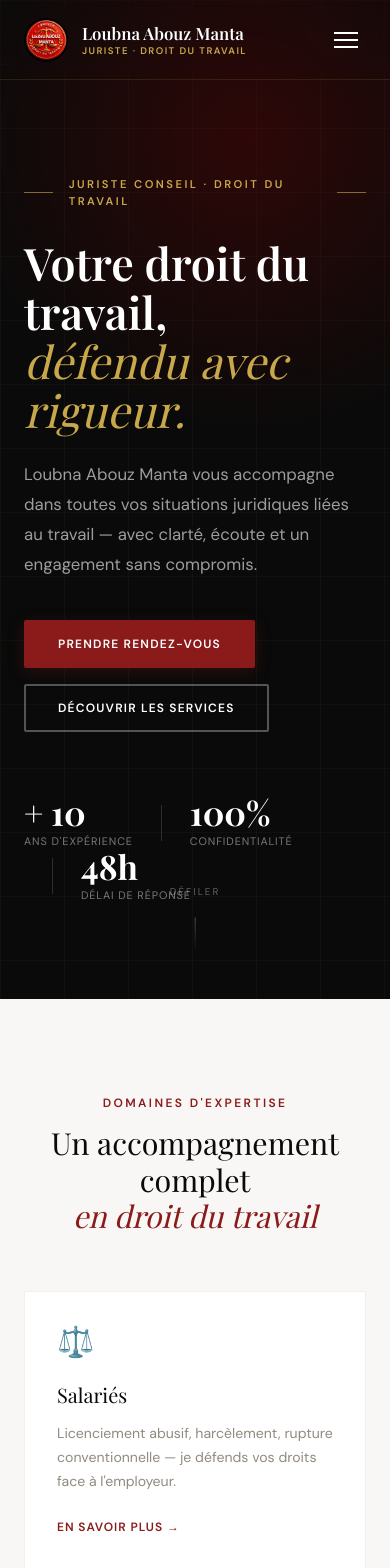
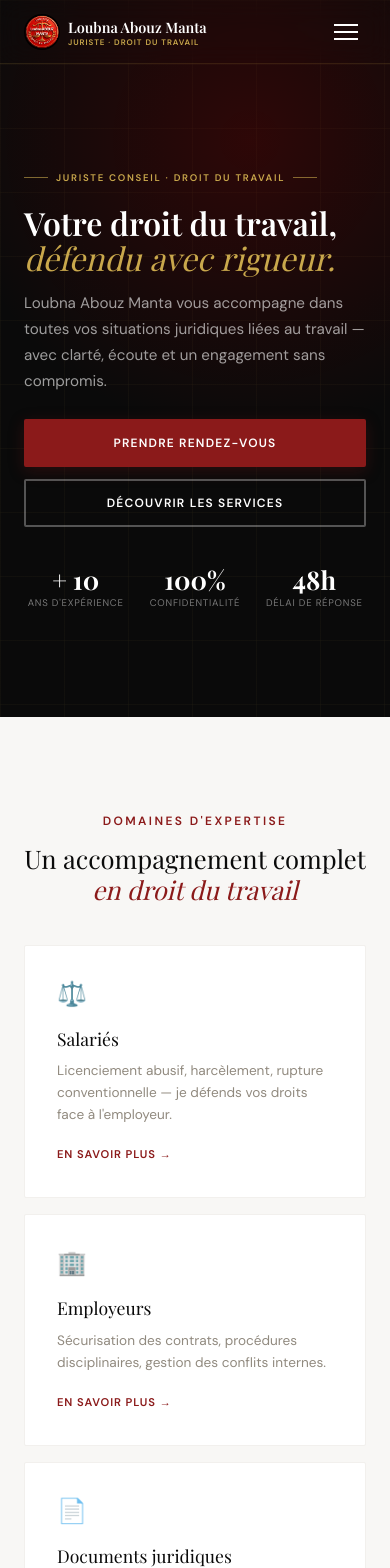
Before and after one commit to Shahil-AppDev/Loubna, a Next.js app: page /Loubna/ in a window 390 px wide. Shown: the top 1568 px of the page. Built offline with nearby package versions, Linux system fonts and the light colour scheme.

Commit message:
feat: complete mobile-first responsive optimization and navigation menu

```diff
--- a/src/app/globals.css
+++ b/src/app/globals.css
@@ -4,7 +4,13 @@
 
 /* ─── CSS Variables ─────────────────────────────────────── */
 :root {
-  --nav-h: 80px;
+  --nav-h: 64px;
+}
+
+@media (min-width: 768px) {
+  :root {
+    --nav-h: 80px;
+  }
 }
 
 /* ─── Base Styles ────────────────────────────────────────── */
--- a/src/app/page.tsx
+++ b/src/app/page.tsx
@@ -18,7 +18,7 @@ export default function HomePage() {
       {/* HERO */}
       {/* ═══════════════════════════════════════════════════ */}
       <section
-        className="relative min-h-screen flex items-center overflow-hidden bg-encre-950"
+        className="relative min-h-[85vh] md:min-h-screen flex items-center overflow-hidden bg-encre-950"
         style={{ paddingTop: "var(--nav-h)" }}
       >
         {/* Grid background */}
@@ -36,18 +36,18 @@ export default function HomePage() {
           style={{ background: "radial-gradient(circle, rgba(139,0,0,.28) 0%, transparent 70%)" }}
         />
 
-        <div className="container-main relative z-10 py-24">
+        <div className="container-main relative z-10 py-12 md:py-24">
           {/* Badge */}
-          <div className="flex items-center gap-4 mb-7">
-            <span className="block w-8 h-px bg-or-500 opacity-60" />
-            <span className="text-[0.7rem] font-bold tracking-[0.22em] uppercase text-or-500">
+          <div className="flex items-center gap-2 md:gap-4 mb-5 md:mb-7">
+            <span className="block w-6 md:w-8 h-px bg-or-500 opacity-60" />
+            <span className="text-[0.6rem] md:text-[0.7rem] font-bold tracking-[0.18em] md:tracking-[0.22em] uppercase text-or-500">
               Juriste conseil · Droit du travail
             </span>
-            <span className="block w-8 h-px bg-or-500 opacity-60" />
+            <span className="block w-6 md:w-8 h-px bg-or-500 opacity-60" />
           </div>
 
           {/* H1 */}
-          <h1 className="font-serif text-[clamp(2.8rem,5.5vw,4.6rem)] font-semibold text-white leading-[1.1] mb-6 max-w-3xl">
+          <h1 className="font-serif text-[clamp(2rem,7vw,4.6rem)] font-semibold text-white leading-[1.1] mb-4 md:mb-6 max-w-3xl">
             Votre droit du travail,
             <br />
             <em className="font-light text-or-500 not-italic" style={{ fontStyle: "italic" }}>
@@ -55,38 +55,38 @@ export default function HomePage() {
             </em>
           </h1>
 
-          <p className="text-[1.05rem] text-white/60 max-w-[540px] leading-[1.8] mb-10">
+          <p className="text-[0.95rem] md:text-[1.05rem] text-white/60 max-w-[540px] leading-[1.7] md:leading-[1.8] mb-6 md:mb-10">
             Loubna Abouz Manta vous accompagne dans toutes vos situations
             juridiques liées au travail — avec clarté, écoute et un engagement
             sans compromis.
           </p>
 
           {/* CTAs */}
-          <div className="flex flex-wrap gap-4 mb-16">
-            <Link href="/contact" className="btn btn-primary">
+          <div className="flex flex-col sm:flex-row flex-wrap gap-3 md:gap-4 mb-10 md:mb-16">
+            <Link href="/contact" className="btn btn-primary text-center justify-center">
               Prendre rendez-vous
             </Link>
-            <Link href="/services" className="btn btn-ghost">
+            <Link href="/services" className="btn btn-ghost text-center justify-center">
               Découvrir les services
             </Link>
           </div>
 
           {/* Stats */}
-          <div className="flex flex-wrap items-center gap-0">
+          <div className="grid grid-cols-3 gap-4 md:flex md:flex-wrap md:items-center md:gap-0">
             {[
               { num: "+ 10", label: "ans d'expérience" },
               { num: "100%", label: "confidentialité" },
               { num: "48h", label: "délai de réponse" },
             ].map((stat, i) => (
-              <div key={i} className="flex items-center">
+              <div key={i} className="flex items-center justify-center md:justify-start">
                 {i > 0 && (
-                  <div className="w-px h-9 bg-white/15 mx-7" />
+                  <div className="hidden md:block w-px h-9 bg-white/15 mx-7" />
                 )}
-                <div>
-                  <div className="font-serif text-[2.1rem] font-bold text-white leading-none">
+                <div className="text-center md:text-left">
+                  <div className="font-serif text-[1.6rem] md:text-[2.1rem] font-bold text-white leading-none">
                     {stat.num}
                   </div>
-                  <div className="text-[0.68rem] text-white/45 tracking-[0.08em] uppercase mt-1">
+                  <div className="text-[0.6rem] md:text-[0.68rem] text-white/45 tracking-[0.08em] uppercase mt-1">
                     {stat.label}
                   </div>
                 </div>
@@ -96,7 +96,7 @@ export default function HomePage() {
         </div>
 
         {/* Scroll indicator */}
-        <div className="absolute bottom-10 left-1/2 -translate-x-1/2 flex flex-col items-center gap-3 z-10">
+        <div className="hidden md:flex absolute bottom-10 left-1/2 -translate-x-1/2 flex-col items-center gap-3 z-10">
           <span className="text-[0.62rem] tracking-[0.2em] uppercase text-white/35">Défiler</span>
           <div
             className="w-px h-12 animate-scroll-pulse"
@@ -110,9 +110,9 @@ export default function HomePage() {
       {/* ═══════════════════════════════════════════════════ */}
       <section className="section-pad bg-encre-50">
         <div className="container-main">
-          <div className="text-center mb-14">
+          <div className="text-center mb-10 md:mb-14">
             <span className="section-label">Domaines d'expertise</span>
-            <h2 className="font-serif text-[clamp(1.9rem,3.5vw,2.8rem)] text-encre-950 leading-[1.2]">
+            <h2 className="font-serif text-[clamp(1.6rem,5vw,2.8rem)] text-encre-950 leading-[1.2]">
               Un accompagnement complet
               <br />
               <em className="text-rouge-800 font-light not-italic" style={{ fontStyle: "italic" }}>
@@ -120,7 +120,7 @@ export default function HomePage() {
               </em>
             </h2>
           </div>
-          <div className="grid grid-cols-1 sm:grid-cols-2 lg:grid-cols-4 gap-5">
+          <div className="grid grid-cols-1 sm:grid-cols-2 lg:grid-cols-4 gap-4 md:gap-5">
             {[
               { icon: "⚖️", title: "Salariés", desc: "Licenciement abusif, harcèlement, rupture conventionnelle — je défends vos droits face à l'employeur." },
               { icon: "🏢", title: "Employeurs", desc: "Sécurisation des contrats, procédures disciplinaires, gestion des conflits internes." },
@@ -128,10 +128,10 @@ export default function HomePage() {
               { icon: "🛡️", title: "Prévention & conseil", desc: "Anticiper les risques, sécuriser vos pratiques RH et prévenir les litiges." },
             ].map((card, i) => (
               <Link href="/services" key={i} className="expertise-card group block">
-                <span className="text-3xl mb-5 block">{card.icon}</span>
-                <h3 className="font-serif text-[1.25rem] text-encre-950 mb-3">{card.title}</h3>
-                <p className="text-[0.88rem] text-encre-500 leading-[1.7] mb-5">{card.desc}</p>
-                <span className="text-[0.75rem] font-bold tracking-[0.08em] uppercase text-rouge-800 group-hover:tracking-[0.12em] transition-all">
+                <span className="text-2xl md:text-3xl mb-4 md:mb-5 block">{card.icon}</span>
+                <h3 className="font-serif text-[1.1rem] md:text-[1.25rem] text-encre-950 mb-2 md:mb-3">{card.title}</h3>
+                <p className="text-[0.85rem] md:text-[0.88rem] text-encre-500 leading-[1.6] md:leading-[1.7] mb-4 md:mb-5">{card.desc}</p>
+                <span className="text-[0.7rem] md:text-[0.75rem] font-bold tracking-[0.08em] uppercase text-rouge-800 group-hover:tracking-[0.12em] transition-all">
                   En savoir plus →
                 </span>
               </Link>
@@ -145,17 +145,17 @@ export default function HomePage() {
       {/* ═══════════════════════════════════════════════════ */}
       <section className="section-pad bg-encre-900">
         <div className="container-main">
-          <div className="grid grid-cols-1 lg:grid-cols-2 gap-20 items-start">
+          <div className="grid grid-cols-1 lg:grid-cols-2 gap-10 md:gap-16 lg:gap-20 items-start">
             <div>
               <span className="section-label-gold">Pourquoi me faire confiance</span>
-              <h2 className="font-serif text-[clamp(1.9rem,3.5vw,2.8rem)] text-white leading-[1.2] mb-6">
+              <h2 className="font-serif text-[clamp(1.6rem,5vw,2.8rem)] text-white leading-[1.2] mb-4 md:mb-6">
                 Une expertise juridique
                 <br />
                 <em className="text-or-500 font-light" style={{ fontStyle: "italic" }}>
                   à votre service
                 </em>
               </h2>
-              <p className="text-white/55 text-[0.95rem] leading-[1.85] mb-9">
+              <p className="text-white/55 text-[0.9rem] md:text-[0.95rem] leading-[1.75] md:leading-[1.85] mb-6 md:mb-9">
                 En droit du travail, chaque situation est unique. Ma mission est de vous apporter
                 une réponse juridique précise, claire et adaptée à votre contexte — que vous soyez
                 salarié en difficulté ou employeur face à un litige.
@@ -172,13 +172,13 @@ export default function HomePage() {
                 ["04", "Réactivité garantie", "Réponse sous 48h ouvrées. Parce qu'une situation juridique ne peut pas toujours attendre."],
               ].map(([num, title, desc], i) => (
                 <div key={i} className={`trust-item ${i === 0 ? "pt-0" : ""} ${i === 3 ? "border-b-0 pb-0" : ""}`}>
-                  <div className="font-serif text-[2.2rem] font-bold leading-none flex-shrink-0 w-14"
+                  <div className="font-serif text-[1.8rem] md:text-[2.2rem] font-bold leading-none flex-shrink-0 w-12 md:w-14"
                     style={{ color: "rgba(201,168,76,.18)" }}>
                     {num}
                   </div>
                   <div>
-                    <h4 className="font-serif text-[1.1rem] text-white mb-2">{title}</h4>
-                    <p className="text-[0.88rem] text-white/45 leading-[1.75]">{desc}</p>
+                    <h4 className="font-serif text-[1rem] md:text-[1.1rem] text-white mb-1.5 md:mb-2">{title}</h4>
+                    <p className="text-[0.85rem] md:text-[0.88rem] text-white/45 leading-[1.65] md:leading-[1.75]">{desc}</p>
                   </div>
                 </div>
               ))}
@@ -192,9 +192,9 @@ export default function HomePage() {
       {/* ═══════════════════════════════════════════════════ */}
       <section className="section-pad bg-encre-50">
         <div className="container-main">
-          <div className="text-center mb-16">
+          <div className="text-center mb-10 md:mb-16">
             <span className="section-label">Comment ça fonctionne</span>
-            <h2 className="font-serif text-[clamp(1.9rem,3.5vw,2.8rem)] text-encre-950 leading-[1.2]">
+            <h2 className="font-serif text-[clamp(1.6rem,5vw,2.8rem)] text-encre-950 leading-[1.2]">
               Un accompagnement
               <br />
               <em className="text-rouge-800 font-light" style={{ fontStyle: "italic" }}>
@@ -202,7 +202,7 @@ export default function HomePage() {
               </em>
             </h2>
           </div>
-          <div className="grid grid-cols-1 sm:grid-cols-2 lg:grid-cols-4 gap-8 relative">
+          <div className="grid grid-cols-1 sm:grid-cols-2 lg:grid-cols-4 gap-6 md:gap-8 relative">
             {/* Connecting line (desktop) */}
             <div
               className="hidden lg:block absolute top-8 left-[12%] right-[12%] h-px"
@@ -215,11 +215,11 @@ export default function HomePage() {
               ["4", "Suivi continu", "Je vous accompagne à chaque étape, de la consultation jusqu'à la résolution de votre situation."],
             ].map(([n, t, d], i) => (
               <div key={i} className="process-step">
-                <div className="w-16 h-16 rounded-full bg-rouge-800 text-white font-serif text-[1.4rem] font-bold flex items-center justify-center mx-auto mb-6 relative z-10 shadow-rouge-md">
+                <div className="w-14 h-14 md:w-16 md:h-16 rounded-full bg-rouge-800 text-white font-serif text-[1.2rem] md:text-[1.4rem] font-bold flex items-center justify-center mx-auto mb-4 md:mb-6 relative z-10 shadow-rouge-md">
                   {n}
                 </div>
-                <h4 className="font-serif text-[1.12rem] text-encre-950 mb-3">{t}</h4>
-                <p className="text-[0.86rem] text-encre-500 leading-[1.75]">{d}</p>
+                <h4 className="font-serif text-[1rem] md:text-[1.12rem] text-encre-950 mb-2 md:mb-3">{t}</h4>
+                <p className="text-[0.82rem] md:text-[0.86rem] text-encre-500 leading-[1.65] md:leading-[1.75]">{d}</p>
               </div>
             ))}
           </div>
@@ -231,9 +231,9 @@ export default function HomePage() {
       {/* ═══════════════════════════════════════════════════ */}
       <section className="section-pad bg-encre-100">
         <div className="container-main">
-          <div className="text-center mb-14">
+          <div className="text-center mb-10 md:mb-14">
             <span className="section-label">Témoignages</span>
-            <h2 className="font-serif text-[clamp(1.9rem,3.5vw,2.8rem)] text-encre-950 leading-[1.2]">
+            <h2 className="font-serif text-[clamp(1.6rem,5vw,2.8rem)] text-encre-950 leading-[1.2]">
               Ce que disent
               <br />
               <em className="text-rouge-800 font-light" style={{ fontStyle: "italic" }}>
@@ -241,7 +241,7 @@ export default function HomePage() {
               </em>
             </h2>
           </div>
-          <div className="grid grid-cols-1 md:grid-cols-3 gap-6 mb-6">
+          <div className="grid grid-cols-1 md:grid-cols-3 gap-5 md:gap-6 mb-6">
             {TESTIMONIALS.map((t, i) => (
               <div key={i} className="testimonial-card">
                 <div
--- a/src/components/layout/Header.tsx
+++ b/src/components/layout/Header.tsx
@@ -11,6 +11,7 @@ const NAV_LINKS = [
   { href: "/", label: "Accueil" },
   { href: "/a-propos", label: "À propos" },
   { href: "/services", label: "Services" },
+  { href: "/blog", label: "Blog" },
   { href: "/faq", label: "FAQ" },
 ];
 
@@ -38,14 +39,14 @@ export default function Header() {
       className={cn(
         "fixed top-0 left-0 right-0 z-50 transition-all duration-300",
         "bg-encre-950/97 backdrop-blur-md border-b border-or-500/15",
-        scrolled ? "h-[68px] border-or-500/25" : "h-20"
+        scrolled ? "h-16 md:h-[68px] border-or-500/25" : "h-16 md:h-20"
       )}
     >
       <nav className="container-main h-full flex items-center justify-between">
 
         {/* ─── LOGO ─────────────────────────────────── */}
-        <Link href="/" className="flex items-center gap-3.5 group">
-          <div className="relative w-11 h-11 flex-shrink-0">
+        <Link href="/" className="flex items-center gap-2 md:gap-3.5 group">
+          <div className="relative w-9 h-9 md:w-11 md:h-11 flex-shrink-0">
             <Image
               src={getAssetPath("/logo.png")}
               alt="Loubna Abouz Manta"
@@ -55,10 +56,10 @@ export default function Header() {
             />
           </div>
           <div className="flex flex-col">
-            <span className="font-serif text-[1.05rem] font-semibold text-white leading-tight">
+            <span className="font-serif text-[0.9rem] md:text-[1.05rem] font-semibold text-white leading-tight">
               Loubna Abouz Manta
             </span>
-            <span className="text-[0.6rem] font-bold tracking-[0.15em] uppercase text-or-500 leading-none mt-0.5">
+            <span className="text-[0.5rem] md:text-[0.6rem] font-bold tracking-[0.12em] md:tracking-[0.15em] uppercase text-or-500 leading-none mt-0.5">
               Juriste · Droit du travail
             </span>
           </div>
@@ -105,24 +106,48 @@ export default function Header() {
       {/* ─── MOBILE MENU ──────────────────────────── */}
       <div
         className={cn(
-          "fixed inset-0 bg-encre-950 z-40 flex flex-col items-center justify-center gap-3 md:hidden",
+          "fixed inset-0 bg-encre-950 z-40 flex flex-col items-center justify-center gap-2 md:hidden overflow-y-auto",
           "transition-transform duration-400 ease-in-out",
           mobileOpen ? "translate-x-0" : "translate-x-full"
         )}
       >
-        {[...NAV_LINKS, { href: "/contact", label: "Prendre contact" }].map((link) => (
+        <div className="flex flex-col items-center gap-2 w-full px-6 py-8">
+          {NAV_LINKS.map((link) => (
+            <Link
+              key={link.href}
+              href={link.href}
+              className={cn(
+                "text-xl font-serif font-semibold text-white/60 hover:text-white transition-colors py-2.5 px-6 w-full text-center",
+                pathname === link.href && "text-white"
+              )}
+            >
+              {link.label}
+            </Link>
+          ))}
           <Link
-            key={link.href}
-            href={link.href}
+            href="/contact"
             className={cn(
-              "text-2xl font-serif font-semibold text-white/60 hover:text-white transition-colors py-3 px-8 w-full text-center",
-              pathname === link.href && "text-white",
-              link.href === "/contact" && "mt-4 bg-rouge-800 text-white hover:bg-rouge-900 text-base font-sans tracking-widest uppercase font-bold py-4 mx-8 rounded-sm"
+              "mt-4 bg-rouge-800 text-white hover:bg-rouge-900 text-sm font-sans tracking-widest uppercase font-bold py-3.5 px-8 w-full text-center rounded-sm transition-colors",
+              pathname === "/contact" && "opacity-90"
             )}
           >
-            {link.label}
+            Prendre contact
           </Link>
-        ))}
+          <div className="mt-6 pt-6 border-t border-white/10 w-full flex flex-col gap-2">
+            <Link
+              href="/mentions-legales"
+              className="text-sm text-white/40 hover:text-white/60 transition-colors text-center py-1.5"
+            >
+              Mentions légales
+            </Link>
+            <Link
+              href="/politique-de-confidentialite"
+              className="text-sm text-white/40 hover:text-white/60 transition-colors text-center py-1.5"
+            >
+              Politique de confidentialité
+            </Link>
+          </div>
+        </div>
       </div>
     </header>
   );
```
Also changed, not shown: src/components/layout/Footer.tsx (+8 -7 lines).
